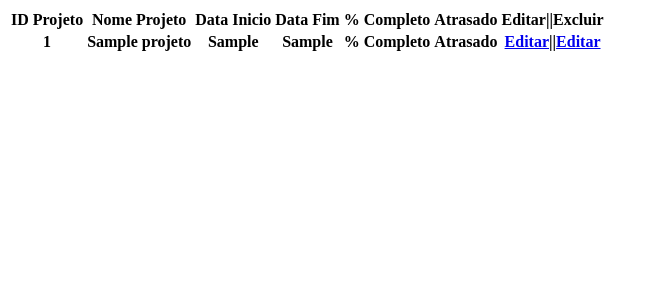
After one commit to ViniciusAcordiSoethe/EuaxDesafio, a PHP site: page /View/listas.php in a window 1280 px wide. The commit adds this page. Shown: the top 300 px of the page, without its empty margins (0-656 px from the left). Run offline with PHP 8.4, Linux system fonts and the light colour scheme; tables that the repository leaves empty or names only in its code hold one stand-in row (values such as "Sample post"); lists and menus that the app fills with data are empty.

Commit message:
Fazer a parte Cadastro de Projetos

```diff
--- a/Model/banco.php
+++ b/Model/banco.php
@@ -1,5 +1,5 @@
 <?php
- require ('../infra/connection.php');
+include_once ('../infra/connection.php');
  class Projeto {
     public $conexao;
 
@@ -7,4 +7,27 @@
         $this->conexao = new Connection();
     }
 
- }
+    function cadastraProjetobanco($nomeProjeto,$datainicioProjeto,$datafinalProjeto){
+        $sql = "INSERT INTO projetos (nome_projeto, projeto_data_inicio, projeto_data_final) VALUES ('$nomeProjeto','$datainicioProjeto','$datafinalProjeto' )";
+            $executa = mysqli_query($this->conexao->getConnection(), $sql);;
+
+    }
+
+    function pegarprojetos(){
+    $pesquisa = 'SELECT * FROM projetos';
+        $exec= mysqli_query($this->conexao->getConnection(), $pesquisa);
+
+       if(mysqli_num_rows($exec) != 0 ) {
+
+            while( $row = mysqli_fetch_array($exec) ){
+                $produtos[] = $row;
+            }
+            return $produtos;
+
+        } else {
+
+
+            return false;
+        }
+    }
+    }
--- /dev/null
+++ b/View/listas.php
@@ -0,0 +1,38 @@
+<?php
+require ('../Model/banco.php');
+$projeto = new Projeto;
+$projetos = $projeto->pegarprojetos();
+?>
+<!DOCTYPE html>
+<html lang="pt-br">
+<head>
+    <meta charset="UTF-8">
+    <meta http-equiv="X-UA-Compatible" content="IE=edge">
+    <meta name="viewport" content="width=device-width, initial-scale=1.0">
+    <title>Euax</title>
+</head>
+<body>
+    <Table>
+    <tr>
+    <th>ID Projeto</th>
+    <th>Nome Projeto</th>
+    <th>Data Inicio</th>
+    <th>Data Fim</th>
+    <th>% Completo</th>
+    <th>Atrasado</th>
+    <th>Editar||Excluir</th>
+  </tr>
+    <?php foreach ($projetos as $projeto) : ?>
+    <tr>
+    <th><?= $projeto['id_projeto']?></th>
+    <th><?= $projeto['nome_projeto']?></th>
+    <th><?= $projeto['projeto_data_inicio']?></th>
+    <th><?= $projeto['projeto_data_final']?></th>
+    <th>% Completo</th>
+    <th>Atrasado</th>
+    <th><a href='#'>Editar</a>||<a href='#'>Editar</a></th>
+  </tr>
+    <?php endforeach ?>
+    </table>
+</body>
+</html>
```
Also changed, not shown: Controller/projetos.php (added, +47 -0 lines), Index.php (+13 -3 lines), View/cadastroprojeto.php (added, +26 -0 lines).
